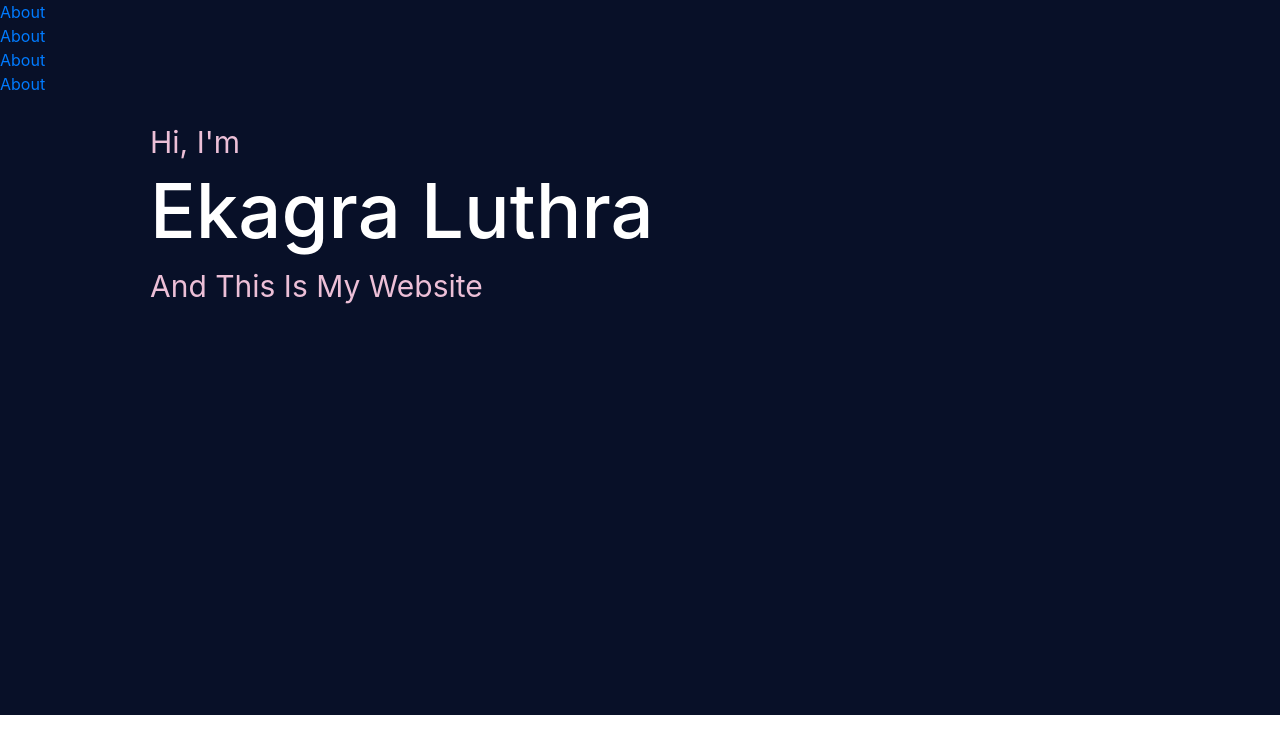
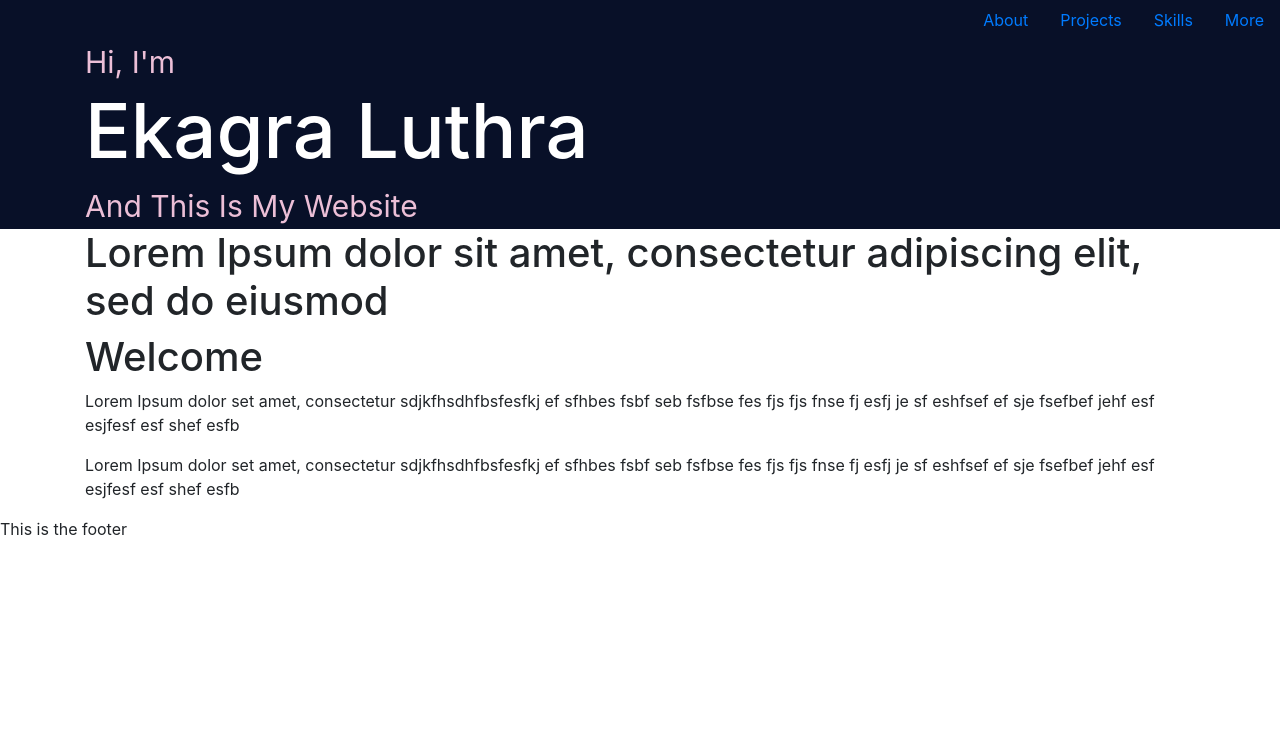
Before and after one commit to ekluthra/webdev, a plain HTML site: page index.html in a window 1280 px wide. Drawn offline with nearby package versions, Linux system fonts and the light colour scheme.

Commit message:
moved navbar, fixed header formatting

```diff
--- a/index.html
+++ b/index.html
@@ -6,6 +6,7 @@
 		<link rel="stylesheet" href="https://cdn.jsdelivr.net/npm/bootstrap@4.5.3/dist/css/bootstrap.min.css" integrity="sha384-TX8t27EcRE3e/ihU7zmQxVncDAy5uIKz4rEkgIXeMed4M0jlfIDPvg6uqKI2xXr2" crossorigin="anonymous">
 	</head>
 	<body>
+		<!--
 		<div class="section">
 			<div id="headersection">
 				<p class = "headertext">Hi, I'm</p>
@@ -21,5 +22,50 @@
 			</ul>
 		</nav>
 		</div>
+	-->
+		<header id="main-header">
+		<ul class="nav justify-content-end">
+		  	<li class="nav-item">
+		   		 <a class="nav-link" href="#">About</a>
+		  	</li>
+		  	<li class="nav-item">
+		    	<a class="nav-link" href="#">Projects</a>
+		  	</li>
+		  	<li class="nav-item">
+		   	 	<a class="nav-link" href="#">Skills</a>
+		  	</li>
+		  	<li class="nav-item">
+		   	 	<a class="nav-link" href="#">More</a>
+		  	</li>
+		</ul>
+			<div class="container">
+				<p class = "headertext">Hi, I'm</p>
+				<h1 id="name">Ekagra Luthra</h1>
+				<p class="headertext">And This Is My Website</p>
+			</div>
+		</header>
+
+
+
+		<section id="showcase">
+			<div class="container">
+				<h1>Lorem Ipsum dolor sit amet, consectetur adipiscing elit, sed do eiusmod</h1>
+			</div>
+		</section>
+
+		<div class="container">
+			<section id=main>
+				<h1>Welcome</h1>
+				<p>Lorem Ipsum dolor set amet, consectetur sdjkfhsdhfbsfesfkj ef sfhbes fsbf seb fsfbse fes fjs fjs fnse fj esfj je sf eshfsef ef sje fsefbef jehf esf esjfesf esf shef esfb</p>
+			</section>
+
+			<aside id="sidebar">
+				<p>Lorem Ipsum dolor set amet, consectetur sdjkfhsdhfbsfesfkj ef sfhbes fsbf seb fsfbse fes fjs fjs fnse fj esfj je sf eshfsef ef sje fsefbef jehf esf esjfesf esf shef esfb</p>
+			</aside>
+		</div>
+
+		<footer id="main-footer">
+			<p>This is the footer</p>
+		</footer>
 	</body>
 </html>
--- a/style.scss
+++ b/style.scss
@@ -1,7 +1,8 @@
+
 $maincolor:#081028;
 $secondarycolor: #ECBFD7;
 $textcolor:white;
-
+/*
 .section{
 	background-color: $maincolor;
     height: 715px;
@@ -42,3 +43,56 @@ $textcolor:white;
 	}
 
 }
+*/
+
+body{
+	background-color:$maincolor;
+	color:#555;
+}
+
+.nav-item{
+	color:$secondarycolor;
+}
+
+.container{
+	width: 80%;
+	margin:auto;
+	overflow: hidden;
+}
+
+.headertext{
+	font-size:30px;
+	color:$secondarycolor;
+	margin-bottom:0px;
+}
+
+#main-header{
+	background-color: $maincolor;
+	color:#fff;
+}
+
+#navbar{
+	background-color:$maincolor;
+	color:white;
+
+	ul{
+		padding: 0;
+		list-style: none;
+	}
+
+	li{
+		display: inline;
+	}
+
+	a{
+		color: $secondarycolor;
+		text-decoration: none;
+		font-size: 18px;
+		padding-right: 15px;
+	}
+}
+
+#name{
+	color:$textcolor;
+	font-size:76px;
+}
```
Also changed, not shown: style.css, 1 other file.
